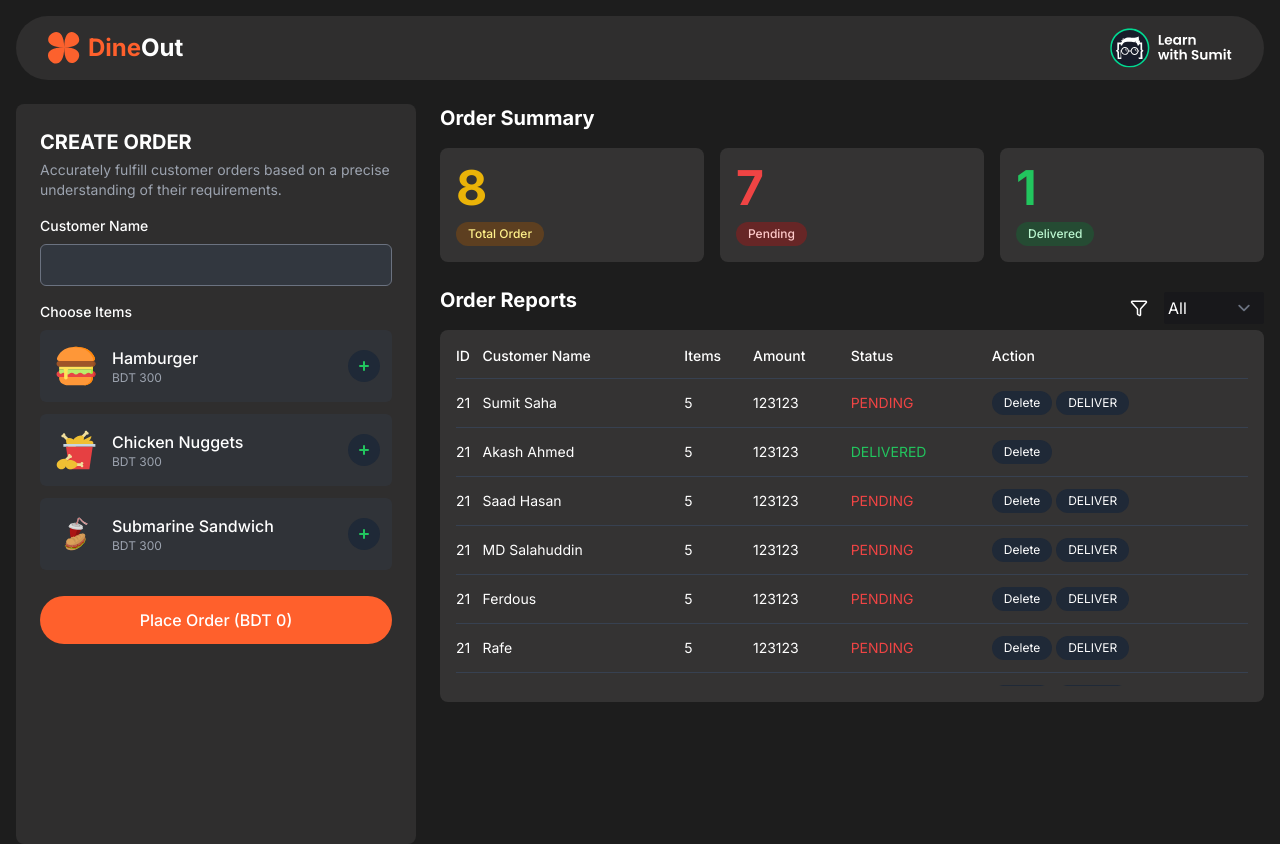
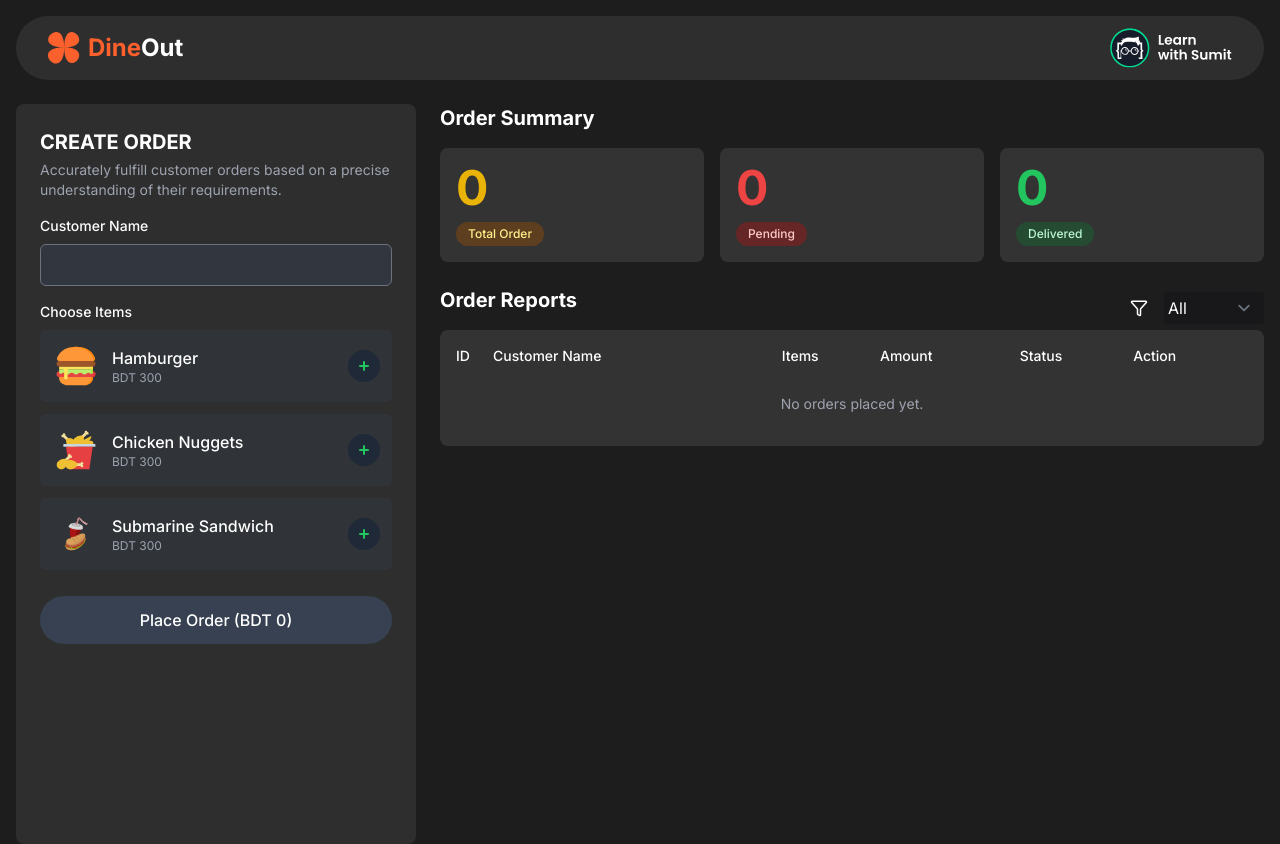
Before and after one commit to devmohidul/dineout, a React (Vite) app: page / in a window 1280 px wide. Built offline with nearby package versions, Linux system fonts and the light colour scheme.

Commit message:
Order Summery and many of the task has been completed

```diff
--- a/src/App.jsx
+++ b/src/App.jsx
@@ -1,16 +1,45 @@
+import { useState } from "react";
 import Header from "../Header";
 import "./App.css";
+import { foodItems } from "./Order/FoodItems";
 import Orders from "./Order/Orders";
 import OrderSummary from "./Order/OrderSummary";
 
 export default function App() {
+  const [items, setItems] = useState(foodItems);
+  const [orders, setOrders] = useState([]);
+
+  const handlePlaceOrder = (customerName) => {
+    const selectedItems = items.filter((item) => item.selected);
+    const total = selectedItems.reduce((sum, item) => sum + item.price, 0);
+
+    const newOrder = {
+      id: Date.now(), // unique order ID
+      customerName,
+      items: selectedItems,
+      total,
+      status: "Pending",
+    };
+
+    // Add to order list
+    setOrders((prev) => [...prev, newOrder]);
+
+    // Deselect all items
+    const deselectItems = items.map((item) => ({ ...item, selected: false }));
+    setItems(deselectItems);
+  };
+
   return (
     <div className="text-white bg-background">
       <div className="container mx-auto px-4 h-screen flex flex-col">
         <Header />
         <div className="grid grid-cols-1 md:grid-cols-3 gap-6 mt-6 flex-grow">
-          <Orders />
-          <OrderSummary />
+          <Orders
+            items={items}
+            setItems={setItems}
+            onPlaceOrder={handlePlaceOrder}
+          />
+          <OrderSummary orders={orders} />
         </div>
       </div>
     </div>
--- a/src/Order/OrderSummary.jsx
+++ b/src/Order/OrderSummary.jsx
@@ -1,4 +1,24 @@
-export default function OrderSummary() {
+export default function OrderSummary({ orders, setOrders }) {
+  const totalOrders = orders.length;
+  const pendingOrders = orders.filter(
+    (order) => order.status === "Pending"
+  ).length;
+  const deliveredOrders = orders.filter(
+    (order) => order.status === "Delivered"
+  ).length;
+
+  const handleDelete = (id) => {
+    const updated = orders.filter((order) => order.id !== id);
+    setOrders(updated);
+  };
+
+  const handleDeliver = (id) => {
+    const updated = orders.map((order) =>
+      order.id === id ? { ...order, status: "Delivered" } : order
+    );
+    setOrders(updated);
+  };
+
   return (
     <>
       {/* <!-- Order Summary and Reports Section --> */}
@@ -9,7 +29,9 @@ export default function OrderSummary() {
           <div className="grid grid-cols-3 gap-4 mb-6">
             {/* <!-- Total Orders --> */}
             <div className="bg-cardbg rounded-lg p-4 relative overflow-hidden">
-              <div className="text-5xl font-bold text-yellow-500 mb-2">8</div>
+              <div className="text-5xl font-bold text-yellow-500 mb-2">
+                {totalOrders}
+              </div>
               <div className="bg-yellow-800 bg-opacity-50 text-yellow-200 text-xs font-medium px-3 py-1 rounded-full inline-block">
                 Total Order
               </div>
@@ -17,7 +39,9 @@ export default function OrderSummary() {
 
             {/* <!-- Pending Orders --> */}
             <div className="bg-cardbg rounded-lg p-4 relative overflow-hidden">
-              <div className="text-5xl font-bold text-red-500 mb-2">7</div>
+              <div className="text-5xl font-bold text-red-500 mb-2">
+                {pendingOrders}
+              </div>
               <div className="bg-red-800 bg-opacity-50 text-red-200 text-xs font-medium px-3 py-1 rounded-full inline-block">
                 Pending
               </div>
@@ -25,7 +49,9 @@ export default function OrderSummary() {
 
             {/* <!-- Delivered Orders --> */}
             <div className="bg-cardbg rounded-lg p-4 relative overflow-hidden">
-              <div className="text-5xl font-bold text-green-500 mb-2">1</div>
+              <div className="text-5xl font-bold text-green-500 mb-2">
+                {deliveredOrders}
+              </div>
               <div className="bg-green-800 bg-opacity-50 text-green-200 text-xs font-medium px-3 py-1 rounded-full inline-block">
                 Delivered
               </div>
@@ -60,6 +86,7 @@ export default function OrderSummary() {
               </select>
             </div>
           </div>
+          {/* Order Table */}
           <div className="bg-cardbg rounded-lg p-4">
             <div className="reports-container">
               <table className="min-w-full">
@@ -74,154 +101,47 @@ export default function OrderSummary() {
                   </tr>
                 </thead>
                 <tbody className="text-sm">
-                  {/* <!-- Row 1 --> */}
-                  <tr className="border-t border-gray-700">
-                    <td className="py-3">21</td>
-                    <td className="py-3">Sumit Saha</td>
-                    <td className="py-3">5</td>
-                    <td className="py-3">123123</td>
+                  {orders.map((order) => (
+                    <tr key={order.id} className="border-t border-gray-700">
+                      <td className="py-3">{order.id}</td>
+                      <td className="py-3">{order.customerName}</td>
+                      <td className="py-3">{order.items.length}</td>
+                      <td className="py-3">BDT {order.total}</td>
                       <td className="py-3">
-                      <span className="text-red-500">PENDING</span>
+                        <span
+                          className={`${order.status} === 'Pending' ? "text-red-500" : "text-green-500"`}
+                        >
+                          {order.status.toUpperCase()}
+                        </span>
                       </td>
                       <td className="py-3">
-                      <button className="bg-gray-800 hover:bg-red-600 text-xs px-3 py-1 rounded-full mr-1 transition-colors duration-300">
+                        <button
+                          className="bg-gray-800 hover:bg-red-600 text-xs px-3 py-1 rounded-full mr-1 transition-colors duration-300"
+                          onClick={() => handleDelete(order.id)}
+                        >
                           Delete
                         </button>
-                      <button className="bg-gray-800 hover:bg-green-600 text-xs px-3 py-1 rounded-full transition-colors duration-300">
+                        {order.status === "Pending" && (
+                          <button
+                            className="bg-gray-800 hover:bg-green-600 text-xs px-3 py-1 rounded-full transition-colors duration-300"
+                            onClick={() => handleDeliver(order.id)}
+                          >
                             DELIVER
                           </button>
+                        )}
                       </td>
                     </tr>
-
-                  {/* <!-- Row 2 --> */}
-                  <tr className="border-t border-gray-700">
-                    <td className="py-3">21</td>
-                    <td className="py-3">Akash Ahmed</td>
-                    <td className="py-3">5</td>
-                    <td className="py-3">123123</td>
-                    <td className="py-3">
-                      <span className="text-green-500">DELIVERED</span>
-                    </td>
-                    <td className="py-3">
-                      <button className="bg-gray-800 hover:bg-red-600 text-xs px-3 py-1 rounded-full mr-1 transition-colors duration-300">
-                        Delete
-                      </button>
+                  ))}
+                  {orders.length === 0 && (
+                    <tr>
+                      <td
+                        colSpan="6"
+                        className="text-center text-gray-400 py-4"
+                      >
+                        No orders placed yet.
                       </td>
                     </tr>
-
-                  {/* <!-- Row 3 --> */}
-                  <tr className="border-t border-gray-700">
-                    <td className="py-3">21</td>
-                    <td className="py-3">Saad Hasan</td>
-                    <td className="py-3">5</td>
-                    <td className="py-3">123123</td>
-                    <td className="py-3">
-                      <span className="text-red-500">PENDING</span>
-                    </td>
-                    <td className="py-3">
-                      <button className="bg-gray-800 hover:bg-red-600 text-xs px-3 py-1 rounded-full mr-1 transition-colors duration-300">
-                        Delete
-                      </button>
-                      <button className="bg-gray-800 hover:bg-green-600 text-xs px-3 py-1 rounded-full transition-colors duration-300">
-                        DELIVER
-                      </button>
-                    </td>
-                  </tr>
-
-                  {/* <!-- Row 4 --> */}
-                  <tr className="border-t border-gray-700">
-                    <td className="py-3">21</td>
-                    <td className="py-3">MD Salahuddin</td>
-                    <td className="py-3">5</td>
-                    <td className="py-3">123123</td>
-                    <td className="py-3">
-                      <span className="text-red-500">PENDING</span>
-                    </td>
-                    <td className="py-3">
-                      <button className="bg-gray-800 hover:bg-red-600 text-xs px-3 py-1 rounded-full mr-1 transition-colors duration-300">
-                        Delete
-                      </button>
-                      <button className="bg-gray-800 hover:bg-green-600 text-xs px-3 py-1 rounded-full transition-colors duration-300">
-                        DELIVER
-                      </button>
-                    </td>
-                  </tr>
-
-                  {/* <!-- Row 5 --> */}
-                  <tr className="border-t border-gray-700">
-                    <td className="py-3">21</td>
-                    <td className="py-3">Ferdous</td>
-                    <td className="py-3">5</td>
-                    <td className="py-3">123123</td>
-                    <td className="py-3">
-                      <span className="text-red-500">PENDING</span>
-                    </td>
-                    <td className="py-3">
-                      <button className="bg-gray-800 hover:bg-red-600 text-xs px-3 py-1 rounded-full mr-1 transition-colors duration-300">
-                        Delete
-                      </button>
-                      <button className="bg-gray-800 hover:bg-green-600 text-xs px-3 py-1 rounded-full transition-colors duration-300">
-                        DELIVER
-                      </button>
-                    </td>
-                  </tr>
-
-                  {/* <!-- Row 6 --> */}
-                  <tr className="border-t border-gray-700">
-                    <td className="py-3">21</td>
-                    <td className="py-3">Rafe</td>
-                    <td className="py-3">5</td>
-                    <td className="py-3">123123</td>
-                    <td className="py-3">
-                      <span className="text-red-500">PENDING</span>
-                    </td>
-                    <td className="py-3">
-                      <button className="bg-gray-800 hover:bg-red-600 text-xs px-3 py-1 rounded-full mr-1 transition-colors duration-300">
-                        Delete
-                      </button>
-                      <button className="bg-gray-800 hover:bg-green-600 text-xs px-3 py-1 rounded-full transition-colors duration-300">
-                        DELIVER
-                      </button>
-                    </td>
-                  </tr>
-
-                  {/* <!-- Row 7 --> */}
-                  <tr className="border-t border-gray-700">
-                    <td className="py-3">21</td>
-                    <td className="py-3">Sarwar</td>
-                    <td className="py-3">5</td>
-                    <td className="py-3">123123</td>
-                    <td className="py-3">
-                      <span className="text-red-500">PENDING</span>
-                    </td>
-                    <td className="py-3">
-                      <button className="bg-gray-800 hover:bg-red-600 text-xs px-3 py-1 rounded-full mr-1 transition-colors duration-300">
-                        Delete
-                      </button>
-                      <button className="bg-gray-800 hover:bg-green-600 text-xs px-3 py-1 rounded-full transition-colors duration-300">
-                        DELIVER
-                      </button>
-                    </td>
-                  </tr>
-
-                  {/* <!-- Row 8 --> */}
-                  <tr className="border-t border-gray-700">
-                    <td className="py-3">21</td>
-                    <td className="py-3">Obaidul</td>
-                    <td className="py-3">5</td>
-                    <td className="py-3">123123</td>
-                    <td className="py-3">
-                      <span className="text-red-500">PENDING</span>
-                    </td>
-                    <td className="py-3">
-                      <button className="bg-gray-800 hover:bg-red-600 text-xs px-3 py-1 rounded-full mr-1 transition-colors duration-300">
-                        Delete
-                      </button>
-                      <button className="bg-gray-800 hover:bg-green-600 text-xs px-3 py-1 rounded-full transition-colors duration-300">
-                        DELIVER
-                      </button>
-                    </td>
-                  </tr>
+                  )}
                 </tbody>
               </table>
             </div>
--- a/src/Order/Orders.jsx
+++ b/src/Order/Orders.jsx
@@ -1,8 +1,7 @@
 import { useState } from "react";
-import { foodItems } from "./FoodItems";
 
-export default function Orders() {
-  const [items, setItems] = useState(foodItems);
+export default function Orders({ items, setItems, onPlaceOrder }) {
+  const [customerName, setCustomerName] = useState("");
 
   const toggleItem = (id) => {
     const updated = items.map((item) =>
@@ -16,6 +15,17 @@ export default function Orders() {
     (sum, item) => (item.selected ? sum + item.price : sum),
     0
   );
+
+  const hasSelection = items.some((item) => item.selected);
+  const hasCustomerName = customerName.trim().length > 0;
+  const canPlaceOrder = hasSelection && hasCustomerName;
+
+  const handleClick = () => {
+    if (canPlaceOrder) {
+      onPlaceOrder(customerName);
+      setCustomerName("");
+    }
+  };
 
   return (
     <>
@@ -33,6 +43,8 @@ export default function Orders() {
           </label>
           <input
             type="text"
+            value={customerName}
+            onChange={(e) => setCustomerName(e.target.value)}
             className="w-full bg-gray-700 bg-opacity-50 rounded-md p-2 focus:outline-none focus:ring-2 focus:ring-primary transition-all duration-300"
           />
         </div>
@@ -101,7 +113,15 @@ export default function Orders() {
         </div>
 
         {/* Place Order Button */}
-        <button className="w-full bg-[#FF602C] hover:bg-opacity-90 text-white font-medium py-3 rounded-full transition-all duration-300 hover:shadow-lg transform hover:-translate-y-1">
+        <button
+          className={`w-full bg-[#FF602C] hover:bg-opacity-90 text-white font-medium py-3 rounded-full transition-all duration-300 hover:shadow-lg transform hover:-translate-y-1 ${
+            canPlaceOrder
+              ? "bg-[#FF602C] hover:bg-opacity-90 hover:shadow-lg hover:-translate-y-1"
+              : "bg-gray-700 text-gray-400 cursor-not-allowed"
+          }`}
+          onClick={handleClick}
+          disabled={!canPlaceOrder}
+        >
           Place Order (BDT {total})
         </button>
       </div>
```
Lines whose indentation alone changed are shown as unchanged.
